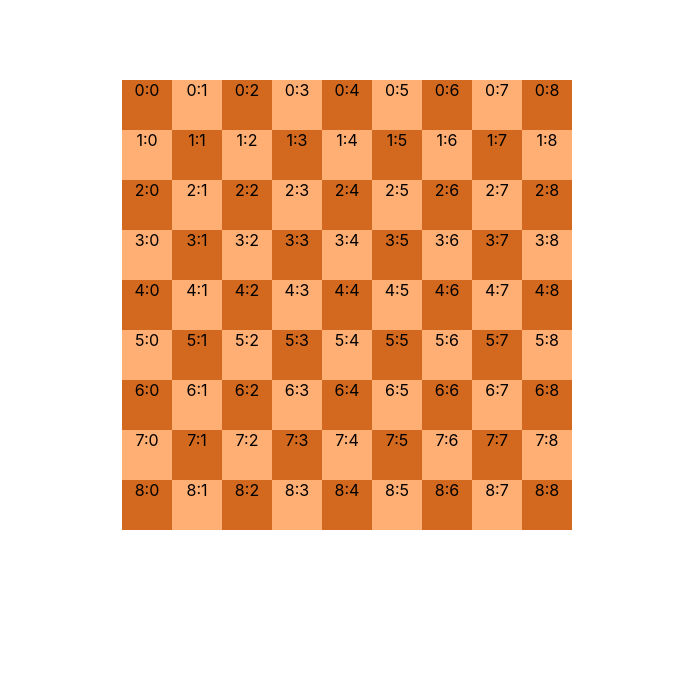
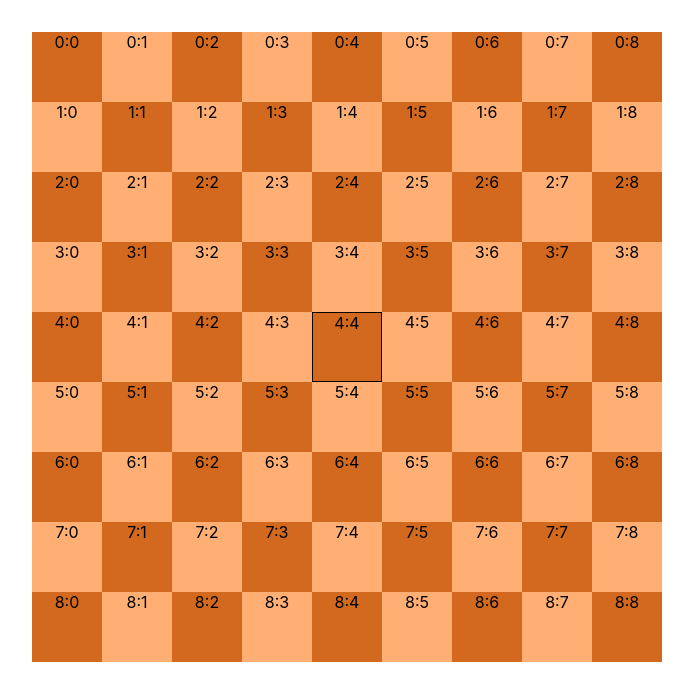
Before and after one commit to mdrzewiecki56/NineHorses, a React (Create React App) app: page / in a window 1280 px wide. Shown: the top 700 px of the page, without its empty margins (293-986 px from the left). Built offline with nearby package versions, Linux system fonts and the light colour scheme.

Commit message:
add border to the center field, change favicon, add board status variables

```diff
--- a/public/index.html
+++ b/public/index.html
@@ -24,7 +24,7 @@
       work correctly both with client-side routing and a non-root public URL.
       Learn how to configure a non-root public URL by running `npm run build`.
     -->
-    <title>Play Jeson Mor</title>
+    <title>Jeson Mor Game</title>
   </head>
   <body>
     <noscript>You need to enable JavaScript to run this app.</noscript>
--- a/src/components/Board/Board.js
+++ b/src/components/Board/Board.js
@@ -1,23 +1,33 @@
-import React from 'react';
+import React, { useState } from 'react';
 import Field from '../Field/Field';
-import {chunkArray} from '../../Helper';
+import { chunkArray } from '../../Helper';
 import './Board.scss';
 
+var CUR_PLAYER_W = 0;
+var CUR_PLAYER_B = 1;
+
 function Board(props) {
+  // STATUS VARIABLES
+  // White by default as white always starts
+  const [currentPlayer, setCurrentPlayer] = useState(CUR_PLAYER_W);
+  // Field from which player wants to make a move
+  const [selectedField, setSelectedField] = useState(null);
+
   //VALIDATE BOARD SIZE
   let size;
-    if (props.size === undefined || props.size < 5 || props.size %2!==1) {
-        console.log("Invalid board size!!")
-        size = 9
+  // Board size must be greater than 5 and odd-sized
+  if (props.size === undefined || props.size < 5 || props.size % 2 !== 1) {
+    console.log('Invalid board size!!');
+    size = 9;
   } else {
     size = props.size;
   }
 
   //BOARD CREATION
-    let dimension = size*size;
+  let dimension = size * size;
 
   let createBoard = (dimension) => {
-        let i,j;
+    let i, j;
     for (let k = 0; k < dimension; k++) {
       // Calculate Indexes
       i = Math.ceil((k + 1) / size);
@@ -25,24 +35,23 @@ function Board(props) {
       if (j === 0) j = size;
     }
     let fields = [];
-        for (let l=0;l<i;l++){
-            for (let m=0;m<j;m++) {
-                fields.push(<Field row={l} column={m} key={`${l}:${m}`}/>)
+    for (let l = 0; l < i; l++) {
+      for (let m = 0; m < j; m++) {
+        fields.push(<Field row={l} column={m} key={`${l}:${m}`} />);
       }
     }
 
-        return chunkArray(fields,size);
-    }
+    return chunkArray(fields, size);
+  };
 
-    let board = createBoard(dimension).map((columns,index) =>
-        <div className="row" key={`column${index}`}>{columns}</div>);
+  let board = createBoard(dimension).map((columns, index) => (
+    <div className='row' key={`column${index}`}>
+      {columns}
+    </div>
+  ));
 
   //RENDERER
-    return (
-        <div className="Board">
-            {board}
-        </div>
-    );
+  return <div className='Board'>{board}</div>;
 }
 
 export default Board;
--- a/src/components/Board/Board.scss
+++ b/src/components/Board/Board.scss
@@ -1,33 +1,37 @@
-.Board{
+.Board {
   height: 100vh;
-    width: 50vw;
-    margin: 5rem auto;
-    .row{
+  width: 60vw;
+  margin: 2rem auto;
+  .row {
     display: flex;
     flex-direction: row;
     justify-content: center;
 
-        .Field{
-            width:50px;
-            height: 50px;
+    .Field {
+      width: 70px;
+      height: 70px;
     }
   }
 
-    .row:nth-child(odd){
-        .Field:nth-child(odd){
+  .row:nth-child(odd) {
+    .Field:nth-child(odd) {
       background: chocolate;
     }
-        .Field:nth-child(even){
+    .Field:nth-child(even) {
       background: rgb(255, 174, 116);
     }
   }
 
-    .row:nth-child(even){
-        .Field:nth-child(even){
+  .row:nth-child(even) {
+    .Field:nth-child(even) {
       background: chocolate;
     }
-        .Field:nth-child(odd){
+    .Field:nth-child(odd) {
       background: rgb(255, 174, 116);
     }
   }
+
+  .CenterField {
+    border: 1.5px solid black;
   }
+}
--- a/src/components/Field/Field.js
+++ b/src/components/Field/Field.js
@@ -1,9 +1,13 @@
 import React from 'react';
 
-export default function Field(props){
-    return (
-        <div className="Field">
-            {props.row}:{props.column}
-        </div>
-    );
+export default function Field(props) {
+  return (
+    <div
+      className={
+        'Field ' + (props.row === 4 && props.column === 4 ? 'CenterField' : '')
+      }
+    >
+      {props.row}:{props.column}
+    </div>
+  );
 }
```
Also changed, not shown: 2 other files (tests, documents, lock files or other folders). Lines whose indentation alone changed are shown as unchanged.
